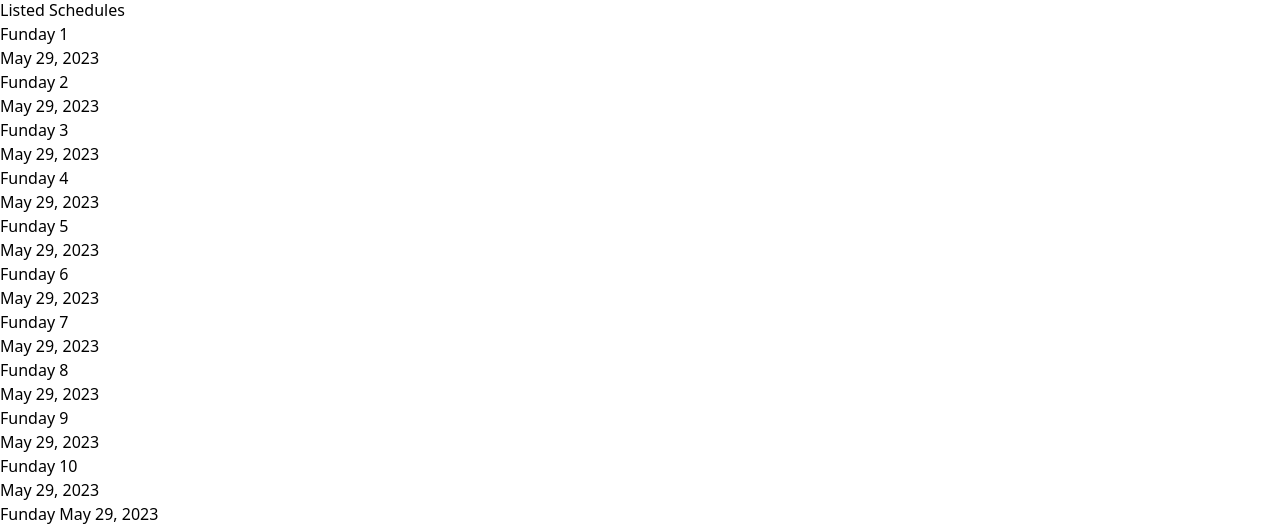
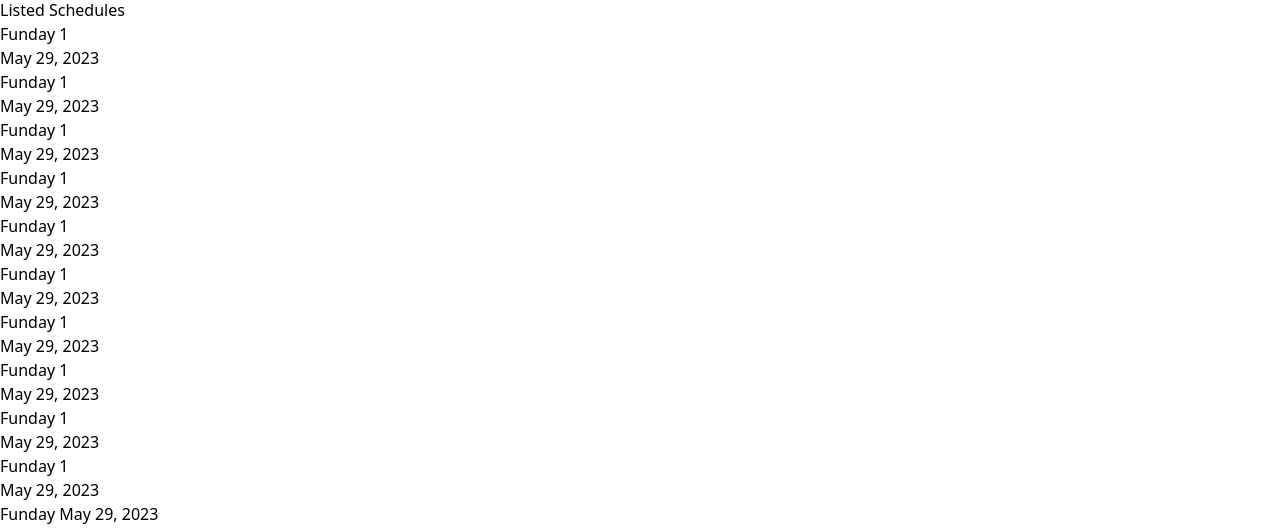
Before and after one commit to karlodelarosa/info-management, a React (Vite) app: page /attendance in a window 1280 px wide. Shown: the part 206-734 px from the top of the page. Built offline with nearby package versions, Linux system fonts and the light colour scheme.

Commit message:
Removed unused codes

```diff
--- a/src/components/floater/SuccessFloat.tsx
+++ b/src/components/floater/SuccessFloat.tsx
@@ -6,6 +6,7 @@
 
 export default function SuccessFloat({ response }: SuccessResponse) {
   let showAlert = 'opacity-100'
+  console.info(response)
   setTimeout(() => {
     showAlert = 'opacity-0'
   }, 2000)
--- a/src/core/infrastructure/repository/UserRepository.ts
+++ b/src/core/infrastructure/repository/UserRepository.ts
@@ -4,7 +4,6 @@
 import { IUserRepository } from '@/core/domain/repositories/IUserRepository'
 import { CreateUserForm } from '@/core/domain/types/CreateUserForm.types'
 import UserEntity from '@/core/domain/entity/User'
-import { Response } from '@/core/domain/types/Response.type'
 
 export default class UserRepository extends DbConnection implements IUserRepository {
   findById(id: string): Promise<User | null> {
--- a/src/views/Attendance.tsx
+++ b/src/views/Attendance.tsx
@@ -24,7 +24,7 @@
                       key == 4 ? 'bg-gray-200' : ''
                     }`}
                   >
-                    <h4 className="text-lg font-bold">Funday {key + 1}</h4>
+                    <h4 className="text-lg font-bold">Funday {data}</h4>
                     <p className="text-sm text-gray-500">May 29, 2023</p>
                   </li>
                 ))}
```
